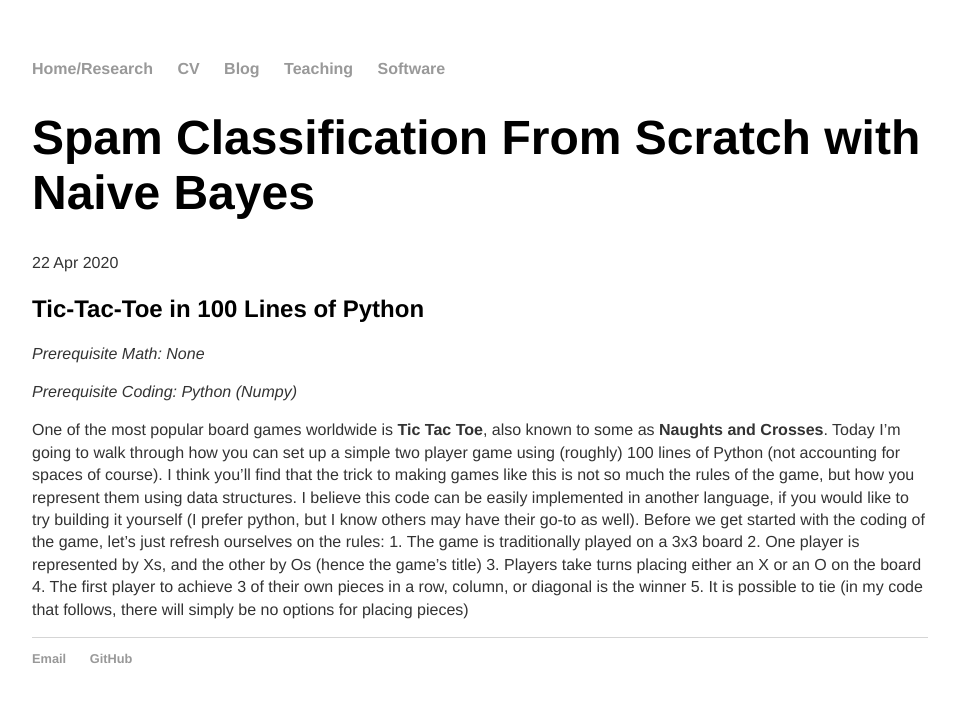
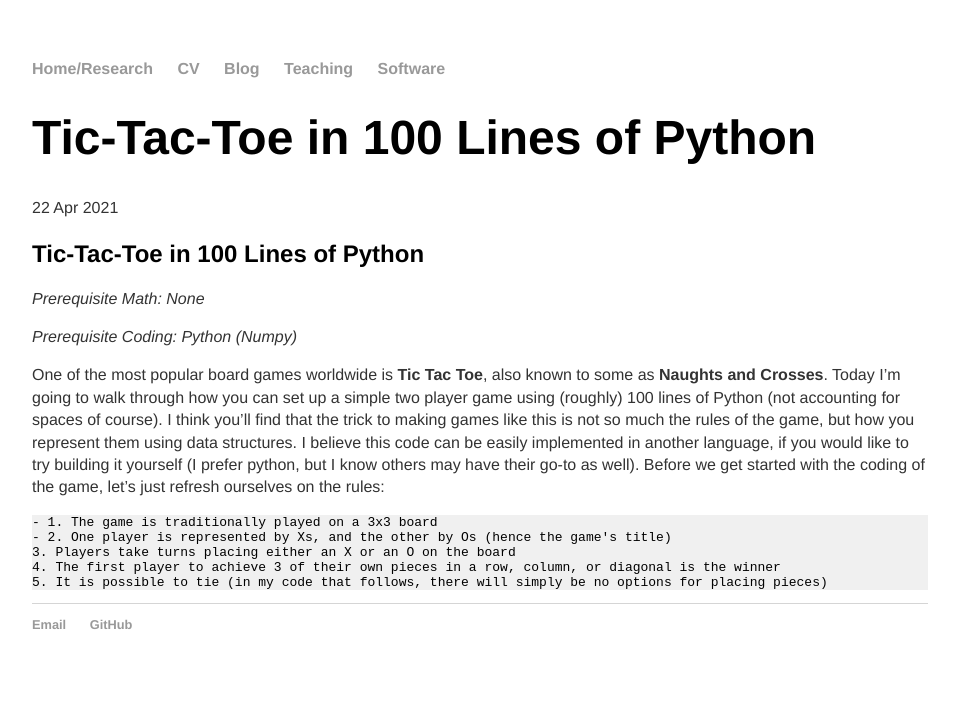
Before and after one commit to 12mre1/12mre1.github.io, a Jekyll site: the page built from _posts/2021-04-22-Tic-Tac-Toe-in-100-Lines-of-Python.md, in a window 1280 px wide. Shown: the top 702 px of the page, without its empty margins (160-1119 px from the left). Built offline with Jekyll 4.4.1, drawn with Linux system fonts in a browser that asks for light colours.

Commit message:
update tic tac toe

```diff
--- a/_posts/2020-04-22-Tic-Tac-Toe-in-100-Lines-of-Python.md
+++ b/_posts/2021-04-22-Tic-Tac-Toe-in-100-Lines-of-Python.md
@@ -1,7 +1,7 @@
 ---
 layout: post
-title: "Spam Classification From Scratch with Naive Bayes"
-date: 2020-04-22
+title: "Tic-Tac-Toe in 100 Lines of Python"
+date: 2021-04-22
 ---
 
 ## Tic-Tac-Toe in 100 Lines of Python
@@ -11,8 +11,9 @@ _Prerequisite Math: None_
 _Prerequisite Coding: Python (Numpy)_
 
 One of the most popular board games worldwide is __Tic Tac Toe__, also known to some as __Naughts and Crosses__. Today I'm going to walk through how you can set up a simple two player game using (roughly) 100 lines of Python (not accounting for spaces of course). I think you'll find that the trick to making games like this is not so much the rules of the game, but how you represent them using data structures. I believe this code can be easily implemented in another language, if you would like to try building it yourself (I prefer python, but I know others may have their go-to as well). Before we get started with the coding of the game, let's just refresh ourselves on the rules:
-    1. The game is traditionally played on a 3x3 board
-    2. One player is represented by Xs, and the other by Os (hence the game's title)
+
+    - 1. The game is traditionally played on a 3x3 board
+    - 2. One player is represented by Xs, and the other by Os (hence the game's title)
     3. Players take turns placing either an X or an O on the board
     4. The first player to achieve 3 of their own pieces in a row, column, or diagonal is the winner
     5. It is possible to tie (in my code that follows, there will simply be no options for placing pieces)
```
